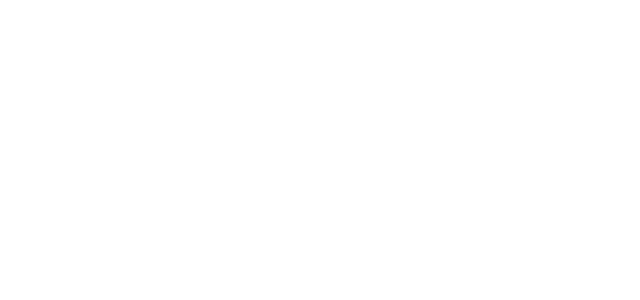
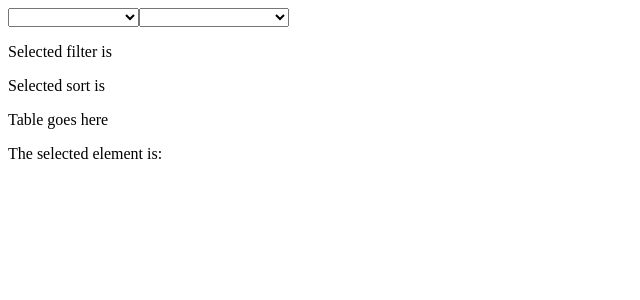
Before and after one commit to AlexRodgers11/PeriodicTableProject, a React app in the folder client/: page / in a window 1280 px wide. Shown: the top 300 px of the page, without its empty margins (0-640 px from the left). Built offline with nearby package versions, Linux system fonts and the light colour scheme.

Commit message:
set up contexts for selected element, filter, and sort

```diff
--- a/client/src/components/Controls/Controls.js
+++ b/client/src/components/Controls/Controls.js
@@ -1,8 +1,35 @@
 import React from "react";
 import "./Controls.css";
+import { useSort, useSortUpdate } from "../../contexts/Sort";
+import { useFilter, useFilterUpdate } from "../../contexts/Filter";
+
 
 export default function Controls() {
+    const filter = useFilter();
+    const setFilter = useFilterUpdate();
+    const sort = useSort();
+    const setSort = useSortUpdate();
+
+    const handleFilterChange = evt => {
+        setFilter(evt.target.value);
+    }
+
+    const handleSortChange = evt => {
+        setSort(evt.target.value);
+    }
+
     return (
-        <div></div>
+        <div>
+            <select value={filter} onChange={handleFilterChange}>
+                <option value=""></option>
+                <option value="discovered-by">Discovered By</option>
+                <option value="discovery-decade">Discovery Decade</option>
+            </select>
+            <select value={sort} onChange={handleSortChange}>
+                <option value=""></option>
+                <option value="date-discovered">Date Discovered</option>
+                <option value="universal-percentage">Universal Percentage</option>
+            </select>
+        </div>
     );
 }
--- a/client/src/components/DataDisplay/DataDisplay.js
+++ b/client/src/components/DataDisplay/DataDisplay.js
@@ -1,8 +1,14 @@
-import React from "react";
+import React, { useContext} from "react";
 import "./DataDisplay.css";
+import { useElement, useElementUpdate } from "../../contexts/ElementContext";
 
 export default function DataDisplay() {
+    const element = useElement();
+    const setElement = useElementUpdate();
+
     return (
-        <div></div>
+        <div>
+            <p>The selected element is: {element}</p>
+        </div>
     );
 }
--- a/client/src/components/Element/Element.js
+++ b/client/src/components/Element/Element.js
@@ -1,7 +1,14 @@
 import React from "react";
 import "./Element.css";
+import { useElement, useElementUpdate } from "../../contexts/ElementContext";
 
 export default function Element(props) {
+    const element = useElement();
+    const setElement = useElementUpdate();
+
+    const handleElementChange = evt => {
+        setElement(evt.target.value);
+    }
     return (
         <div></div>
     );
--- a/client/src/components/Table/Table.js
+++ b/client/src/components/Table/Table.js
@@ -1,9 +1,21 @@
 import React from "react";
 import "./Table.css";
 import Element from "../Element/Element";
+import { useElement, useElementUpdate } from "../../contexts/ElementContext";
+import { useSort } from "../../contexts/Sort";
+import { useFilter } from "../../contexts/Filter";
 
 export default function Table(props) {
+    const element = useElement();
+    const setElement = useElementUpdate();
+    const filter = useFilter();
+    const sort = useSort();
+
     return (
-        <div></div>
+        <div>
+            <p>Selected filter is {filter}</p>
+            <p>Selected sort is {sort}</p>
+            <p>Table goes here</p>
+        </div>
     );
 }
--- /dev/null
+++ b/client/src/contexts/ElementContext.js
@@ -0,0 +1,24 @@
+import React, { useContext, useState } from "react";
+
+const ElementContext = React.createContext();
+const ElementUpdateContext = React.createContext();
+
+export function useElement() {
+    return useContext(ElementContext);
+}
+
+export function useElementUpdate() {
+    return useContext(ElementUpdateContext);
+}
+
+export function ElementProvider({ children }) {
+    const [element, setElement] = useState();
+
+    return (
+        <ElementContext.Provider value={element}>
+            <ElementUpdateContext.Provider value={setElement}>
+                {children}
+            </ElementUpdateContext.Provider>
+        </ElementContext.Provider>
+    );
+}
--- /dev/null
+++ b/client/src/contexts/Filter.js
@@ -0,0 +1,24 @@
+import React, { useContext, useState} from "react";
+
+const FilterContext = React.createContext();
+const FilterUpdateContext = React.createContext();
+
+export function useFilter() {
+    return useContext(FilterContext);
+}
+
+export function useFilterUpdate() {
+    return useContext(FilterUpdateContext);
+}
+
+export function FilterProvider({ children }) {
+    const [filter, setFilter] = useState();
+
+    return (
+        <FilterContext.Provider value={filter}>
+            <FilterUpdateContext.Provider value={setFilter}>
+                {children}
+            </FilterUpdateContext.Provider>
+        </FilterContext.Provider>
+    );
+}
--- /dev/null
+++ b/client/src/contexts/Sort.js
@@ -0,0 +1,24 @@
+import React, {useContext, useState} from "react";
+
+const SortContext = React.createContext();
+const SortUpdateContext = React.createContext();
+
+export function useSort() {
+    return useContext(SortContext);
+}
+
+export function useSortUpdate() {
+    return useContext(SortUpdateContext);
+}
+
+export function SortProvider({ children }) {
+    const [sort, setSort] = useState();
+
+    return (
+        <SortContext.Provider value={sort}>
+            <SortUpdateContext.Provider value={setSort}>
+                {children}
+            </SortUpdateContext.Provider>
+        </SortContext.Provider>
+    );
+}
```
Also changed, not shown: client/src/App.js (+10 -3 lines).
